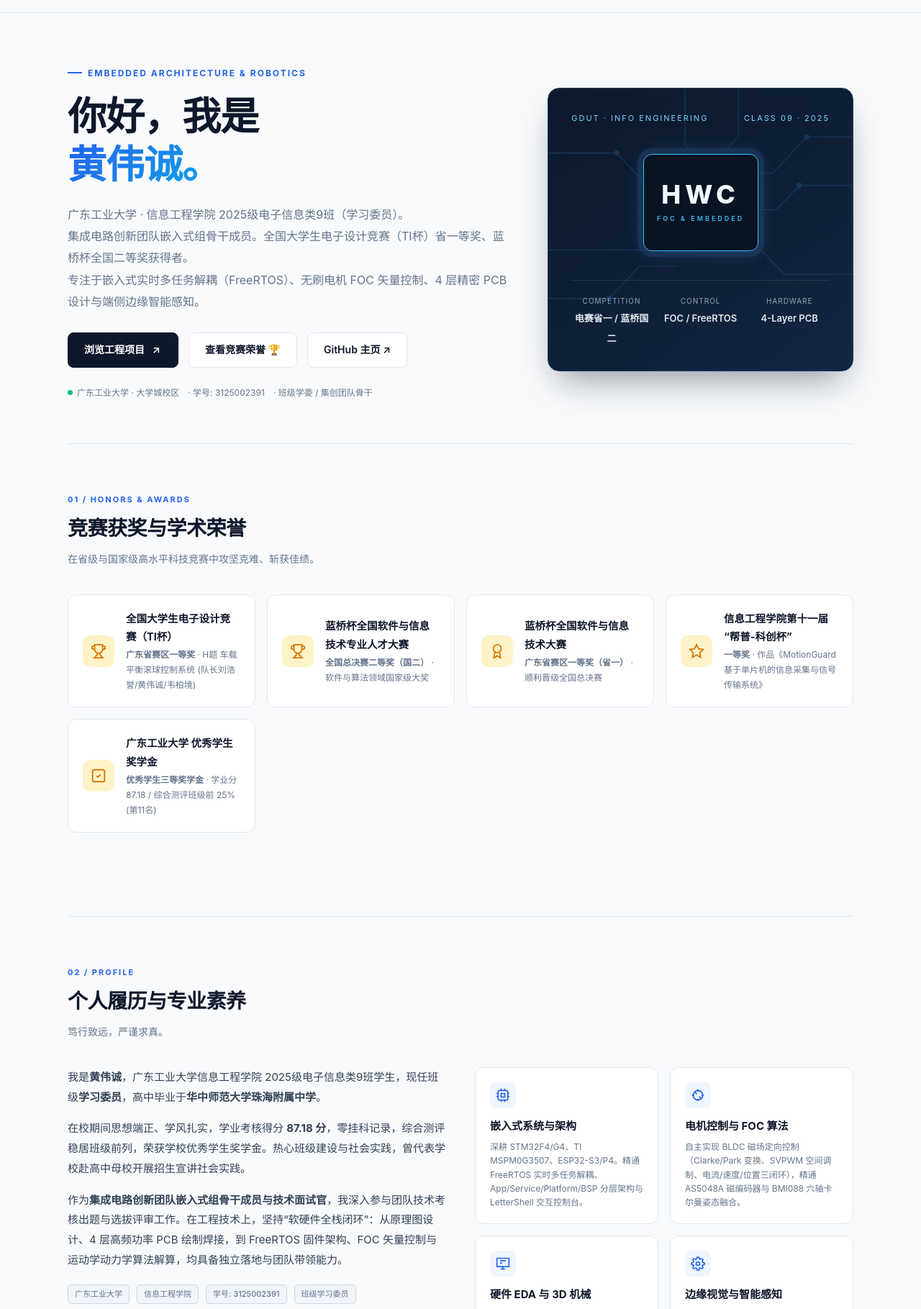
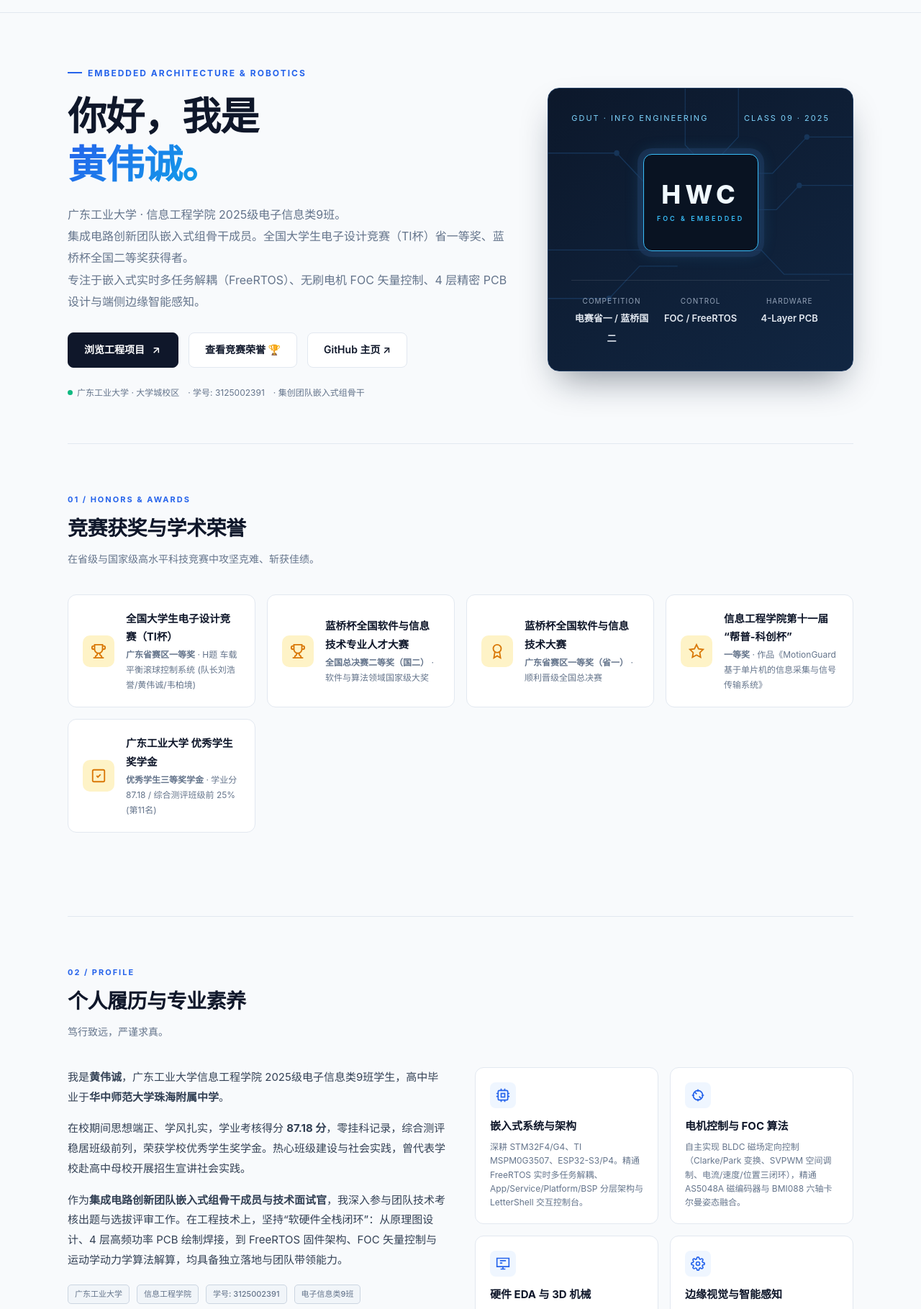
Before and after one commit to qiezibufu-ai/my-personal-info, a plain HTML site: page index.html in a window 1280 px wide. Shown: the part 54-1873 px from the top of the page at 72% size. Drawn offline with Linux system fonts and the light colour scheme.

Commit message:
refactor: remove study committee title from profile and documentation

```diff
--- a/index.html
+++ b/index.html
@@ -486,7 +486,7 @@
           <div class="eyebrow">EMBEDDED ARCHITECTURE & ROBOTICS</div>
           <h1>你好，我是<br><em>黄伟诚。</em></h1>
           <p class="lead">
-            广东工业大学 · 信息工程学院 2025级电子信息类9班（学习委员）。<br>
+            广东工业大学 · 信息工程学院 2025级电子信息类9班。<br>
             集成电路创新团队嵌入式组骨干成员。全国大学生电子设计竞赛（TI杯）省一等奖、蓝桥杯全国二等奖获得者。<br>
             专注于嵌入式实时多任务解耦（FreeRTOS）、无刷电机 FOC 矢量控制、4 层精密 PCB 设计与端侧边缘智能感知。
           </p>
@@ -505,7 +505,7 @@
           <div class="meta-pills">
             <span class="meta-item"><span class="dot"></span>广东工业大学 · 大学城校区</span>
             <span class="meta-item">· 学号: 3125002391</span>
-            <span class="meta-item">· 班级学委 / 集创团队骨干</span>
+            <span class="meta-item">· 集创团队嵌入式组骨干</span>
           </div>
         </div>
 
@@ -616,7 +616,7 @@
         <div class="about-layout">
           <div class="about-text">
             <p>
-              我是<strong>黄伟诚</strong>，广东工业大学信息工程学院 2025级电子信息类9班学生，现任班级<strong>学习委员</strong>，高中毕业于<strong>华中师范大学珠海附属中学</strong>。
+              我是<strong>黄伟诚</strong>，广东工业大学信息工程学院 2025级电子信息类9班学生，高中毕业于<strong>华中师范大学珠海附属中学</strong>。
             </p>
             <p>
               在校期间思想端正、学风扎实，学业考核得分 <strong>87.18 分</strong>，零挂科记录，综合测评稳居班级前列，荣获学校优秀学生奖学金。热心班级建设与社会实践，曾代表学校赴高中母校开展招生宣讲社会实践。
@@ -628,7 +628,7 @@
               <span class="tech-tag">广东工业大学</span>
               <span class="tech-tag">信息工程学院</span>
               <span class="tech-tag">学号: 3125002391</span>
-              <span class="tech-tag">班级学习委员</span>
+              <span class="tech-tag">电子信息类9班</span>
               <span class="tech-tag">集创团队嵌入式组骨干</span>
               <span class="tech-tag">电赛省一队伍</span>
             </div>
@@ -837,8 +837,8 @@
                 <svg width="18" height="18" viewBox="0 0 24 24" fill="none" stroke="currentColor" stroke-width="2"><rect width="18" height="18" x="3" y="3" rx="2"/><path d="M3 9h18M9 21V9"/></svg>
               </div>
               <div>
-                <div style="font-size:11px;color:var(--muted);">学号与职务</div>
-                <strong>3125002391 · 班级学习委员</strong>
+                <div style="font-size:11px;color:var(--muted);">学生学号</div>
+                <strong>3125002391</strong>
               </div>
             </div>
 
```
Also changed, not shown: 2 other files.
